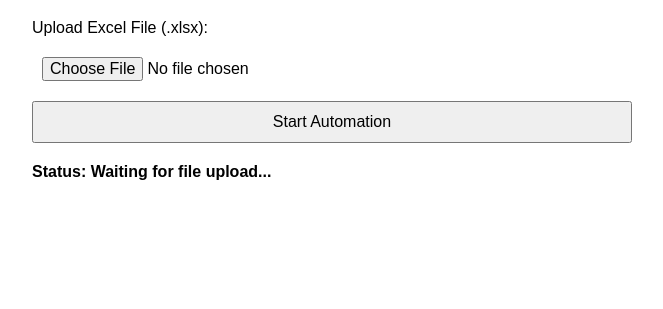
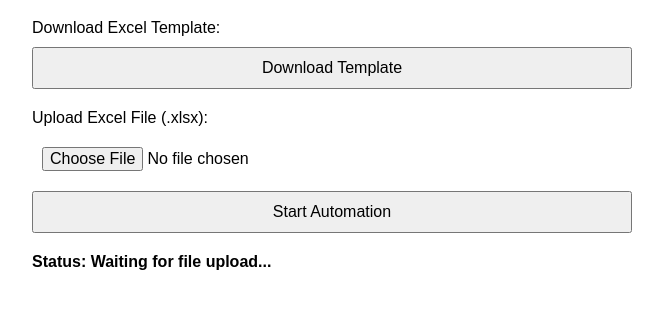
Before and after one commit to Dimitri-VP/sienge-automation-payments, a website: page index.html in a window 1280 px wide. Shown: the part 81-390 px from the top of the page, without its empty margins (308-971 px from the left). Drawn offline with Linux system fonts and the light colour scheme.

Commit message:
Update index.html

```diff
--- a/index.html
+++ b/index.html
@@ -14,12 +14,13 @@
     h1 {
       text-align: center;
     }
-    form {
+    form, .download-section {
       display: flex;
       flex-direction: column;
       gap: 10px;
+      margin-bottom: 20px;
     }
-    input[type="file"], input[type="submit"] {
+    input[type="file"], input[type="submit"], button {
       padding: 10px;
       font-size: 16px;
     }
@@ -31,6 +32,10 @@
 </head>
 <body>
   <h1>Sienge Automation</h1>
+  <div class="download-section">
+    <label>Download Excel Template:</label>
+    <button onclick="window.location.href='/download-template'">Download Template</button>
+  </div>
   <form id="uploadForm" enctype="multipart/form-data" action="/upload" method="POST">
     <label for="excelFile">Upload Excel File (.xlsx):</label>
     <input type="file" id="excelFile" name="excelFile" accept=".xlsx" required>
```
